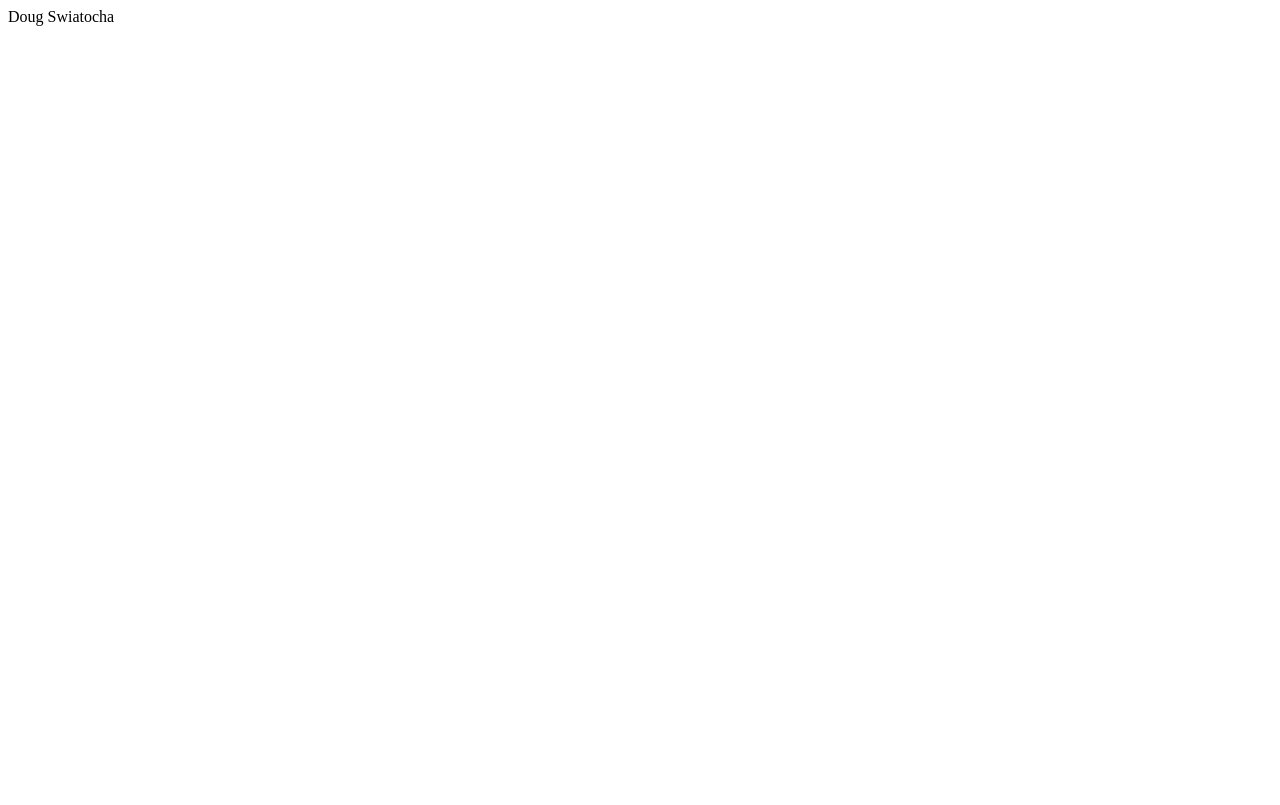
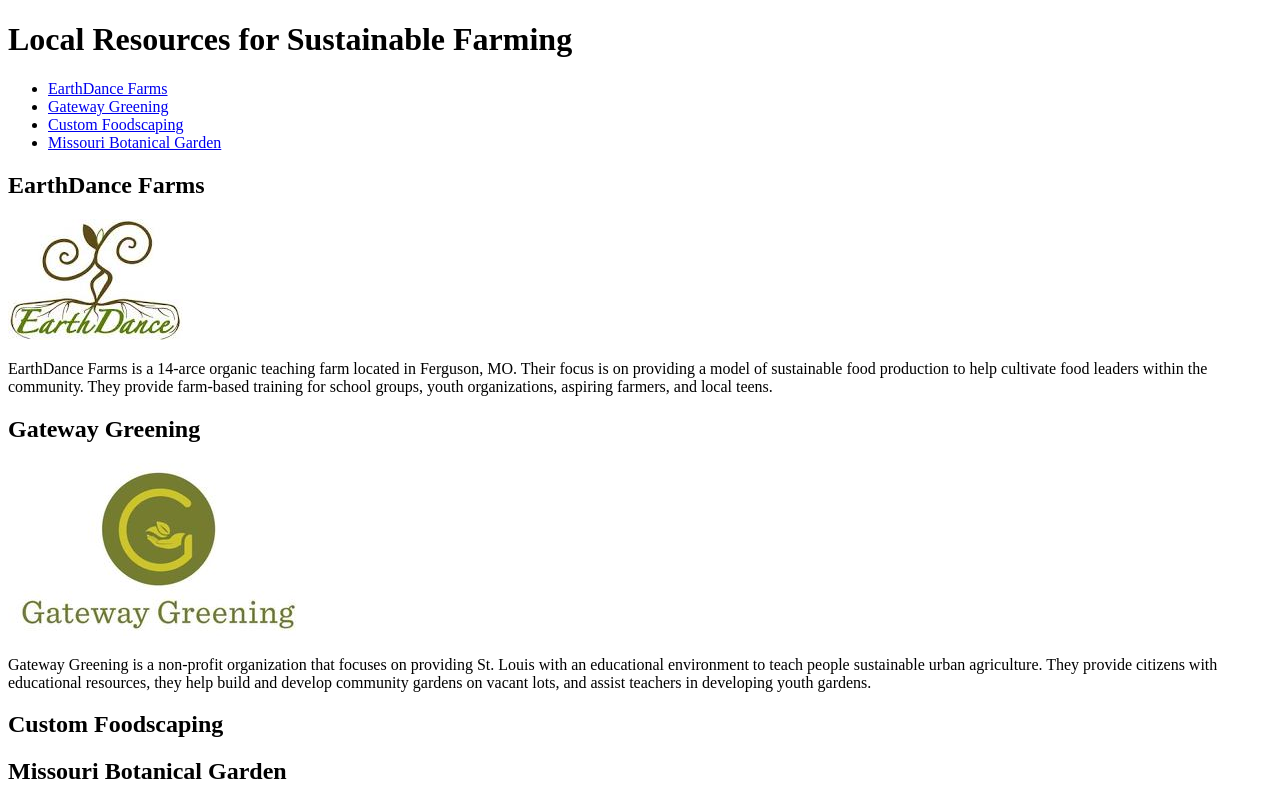
Before and after one commit to dswi05/html-me-something, a plain HTML site: page index.html in a window 1280 px wide. Drawn offline with Linux system fonts and the light colour scheme.

Commit message:
Added four sections and info on EarthDance and Gateway Greening

```diff
--- a/index.html
+++ b/index.html
@@ -1 +1,69 @@
-<p>Doug Swiatocha</p>
+<!DOCTYPE html>
+<html>
+<head>
+    <title>Sustainable Farming in St. Louis</title>
+    <link href="main.css" type="text/css" rel="stylesheet"/>
+</head>
+<body>
+    <header>
+        <h1>Local Resources for Sustainable Farming</h1>
+        <nav>
+            <ul>
+                <li>
+                    <a href="#Earthdance">EarthDance Farms</a>
+                </li>
+                <li>
+                    <a href="#Gateway">Gateway Greening</a>
+                </li>
+                <li>
+                    <a href="#Foodscaping">Custom Foodscaping</a>
+                </li>
+                <li>
+                    <a href="#MOBot">Missouri Botanical Garden</a>
+                </li>
+            </ul>
+        </nav>
+    </header>
+    <main>
+        <article>
+            <div>
+                <a name="Earthdance"></a>
+                <h2>EarthDance Farms</h2>
+                <img src="images/earthdance.jpg" alt="EarthDance Farms Logo">
+                <p>EarthDance Farms is a 14-arce organic teaching farm
+                 located in Ferguson, MO.  Their focus is on providing
+                 a model of sustainable food production to help
+                 cultivate food leaders within the community.  They
+                 provide farm-based training for school groups, youth
+                 organizations, aspiring farmers,  and local teens.</p>
+            </div>
+            <div>
+                <a name="Gateway"></a>
+                <h2>Gateway Greening</h2>
+                <img src="images/Gateway.jpg" alt="Gateway Greening Logo">
+                <p>Gateway Greening is a non-profit organization that
+                focuses on providing St. Louis with an educational
+                environment to teach people sustainable urban agriculture.
+                They provide citizens with educational resources, they
+                help build and develop community gardens on vacant lots,
+                and assist teachers in developing youth gardens.
+                </p>
+
+            </div>
+            <div>
+                <a name="Foodscaping"></a>
+                <h2>Custom Foodscaping</h2>
+                <p></p>
+            </div>
+            <div>
+                <a name="MOBot"></a>
+                <h2>Missouri Botanical Garden</h2>
+                <p></p>
+            </div>
+        </article>
+    </main>
+    <footer>
+
+    </footer>
+</body>
+</html>
```
Also changed, not shown: images/Gateway.jpg (added), images/earthdance.jpg (added).
